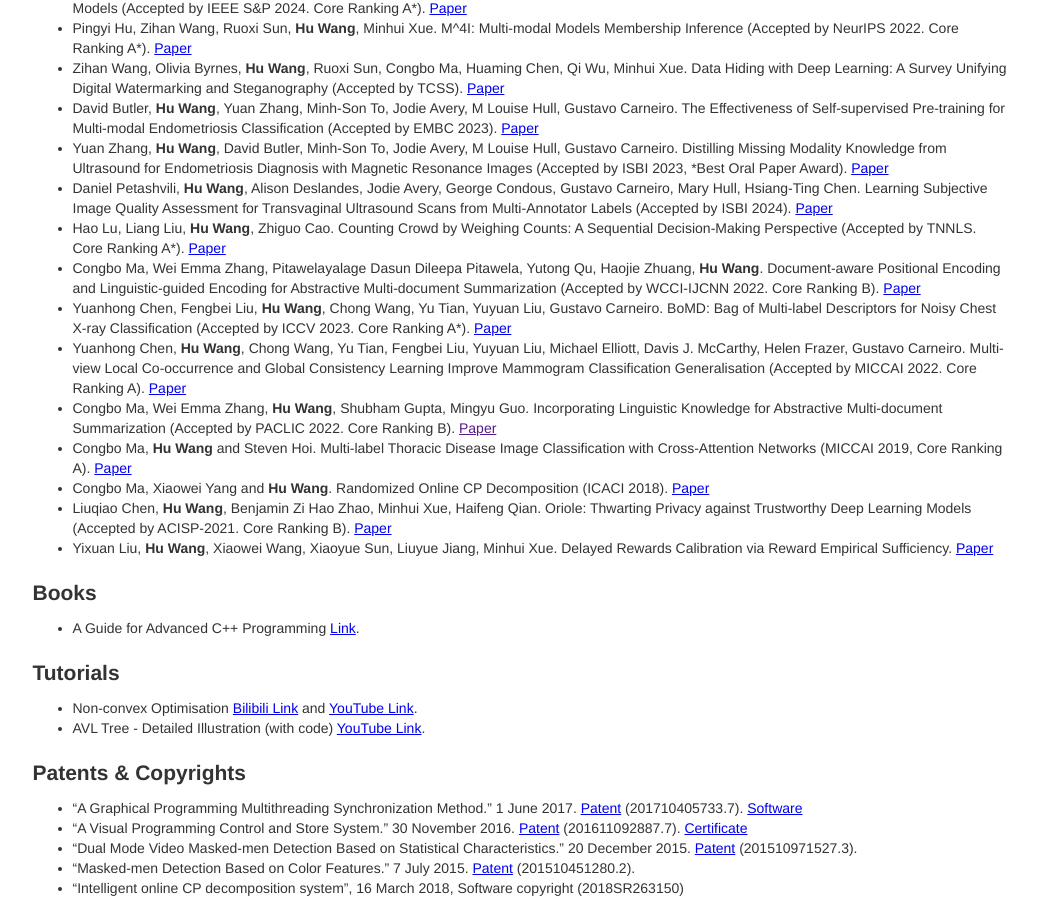
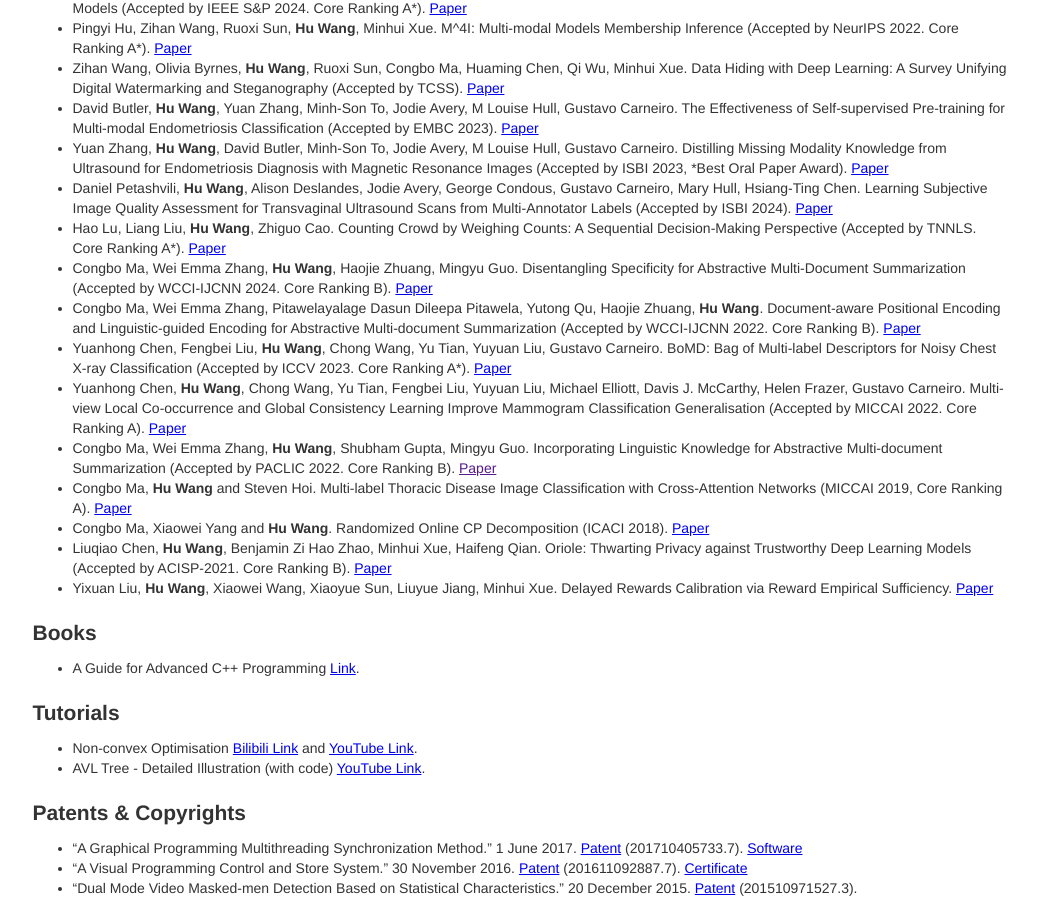
Before and after one commit to billhhh/whblog-omega, a Jekyll site: the page res/index.html, which Jekyll copies as it is, in a window 1280 px wide and 900 px high, scrolled down 822 px. Shown: the whole window, without its empty margins (120-1157 px from the left). Built offline with Jekyll 4.4.1, drawn with Linux system fonts in a browser that asks for light colours.

Commit message:
Update index.html

```diff
--- a/res/index.html
+++ b/res/index.html
@@ -95,6 +95,9 @@
           </li>
 	  <li>
             Hao Lu, Liang Liu, <strong>Hu Wang</strong>, Zhiguo Cao. Counting Crowd by Weighing Counts: A Sequential Decision-Making Perspective (Accepted by TNNLS. Core Ranking A*). <a href = "https://ieeexplore.ieee.org/stamp/stamp.jsp?arnumber=9887967">Paper</a>
+          </li>
+	  <li>
+            Congbo Ma, Wei Emma Zhang, <strong>Hu Wang</strong>, Haojie Zhuang, Mingyu Guo. Disentangling Specificity for Abstractive Multi-Document Summarization (Accepted by WCCI-IJCNN 2024. Core Ranking B). <a href = "https://huwang01.github.io/papers/tobe.jpg">Paper</a>
           </li>
 	  <li>
             Congbo Ma, Wei Emma Zhang, Pitawelayalage Dasun Dileepa Pitawela, Yutong Qu, Haojie Zhuang, <strong>Hu Wang</strong>. Document-aware Positional Encoding and Linguistic-guided Encoding for Abstractive Multi-document Summarization (Accepted by WCCI-IJCNN 2022. Core Ranking B). <a href = "https://arxiv.org/abs/2209.05929">Paper</a>
```
